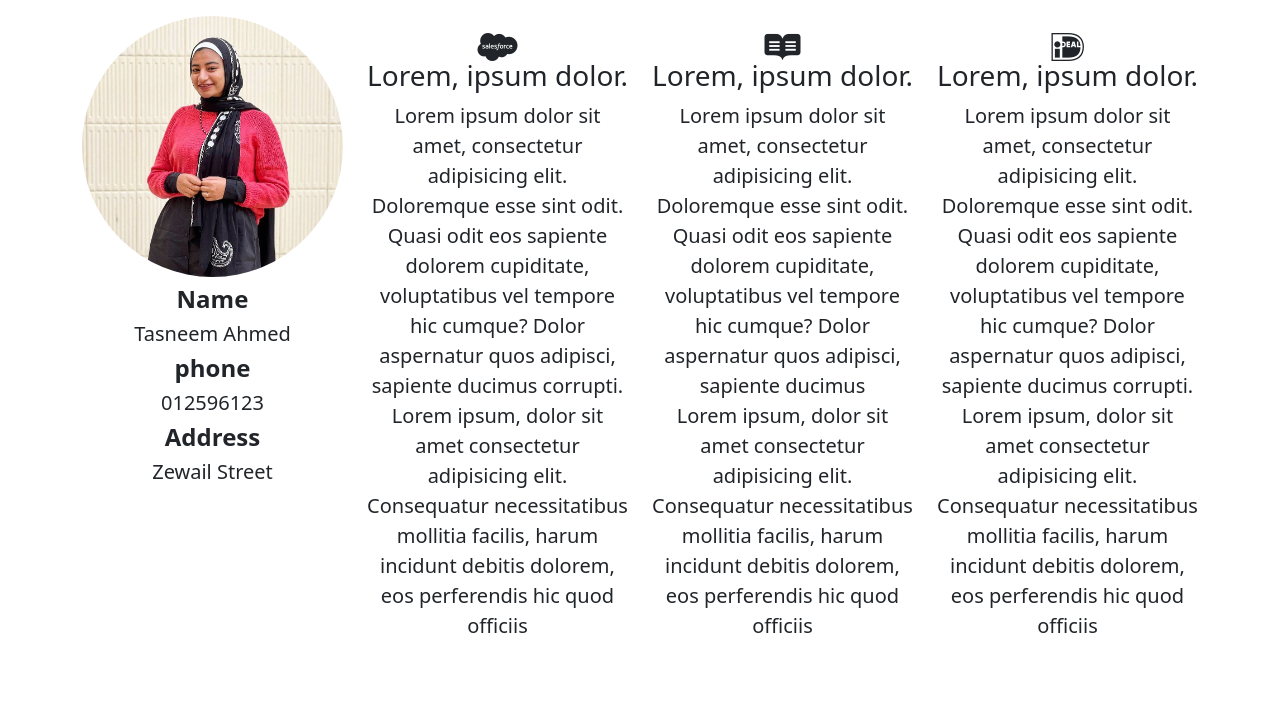
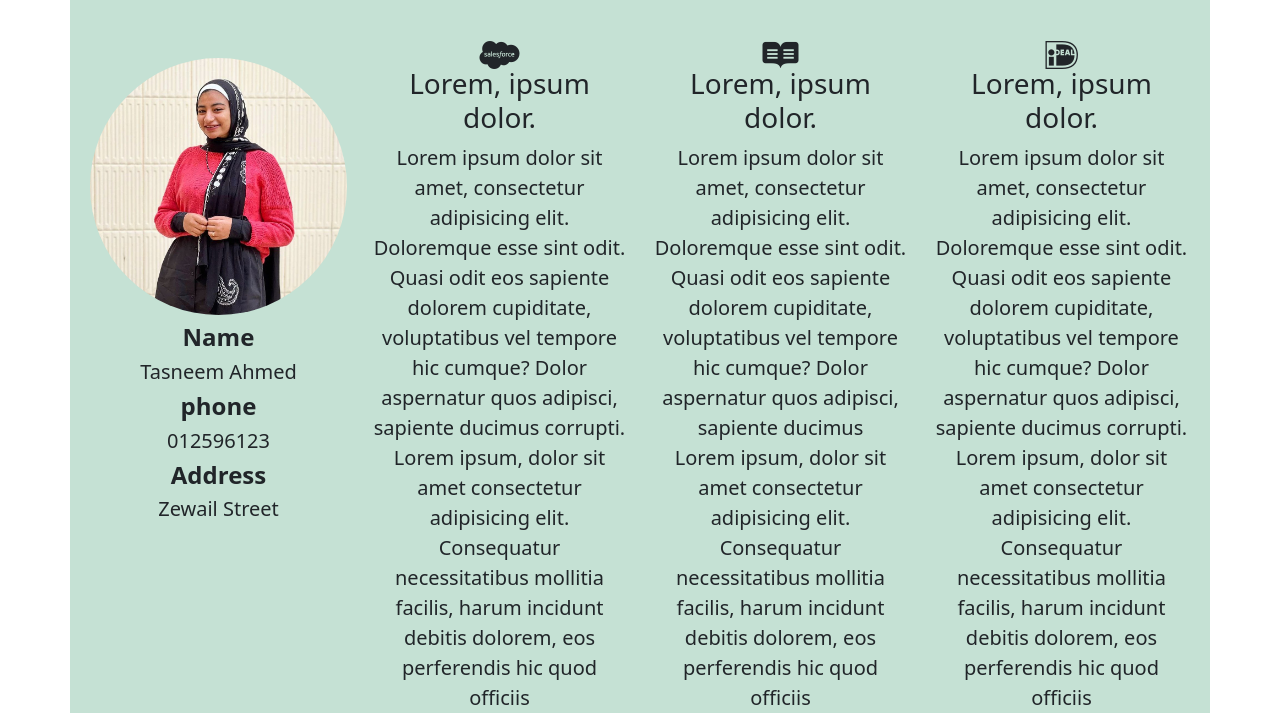
Before and after one commit to Tasneem-ELhagrasy/Task_1-bootstrap, a plain HTML site: page index.html in a window 1280 px wide. Shown: the part 197-910 px from the top of the page. Drawn offline with Linux system fonts and the light colour scheme.

Commit message:
comit&push

```diff
--- a/index.html
+++ b/index.html
@@ -9,7 +9,7 @@
 <body>
     <section id="profile" class="py-5 text-center">
         <div class="container">
-            <div class="row align-items-center">
+            <div class="row align-items-center bg-success p-2 text-dark bg-opacity-25">
                 <div class="col-md-3">
                     <img src="./img/photo_2023-07-07_19-36-39.jpg" class="w-100 rounded-circle" alt="photo">
                     <h4 class="fw-bold mt-2">Name</h4>
```
